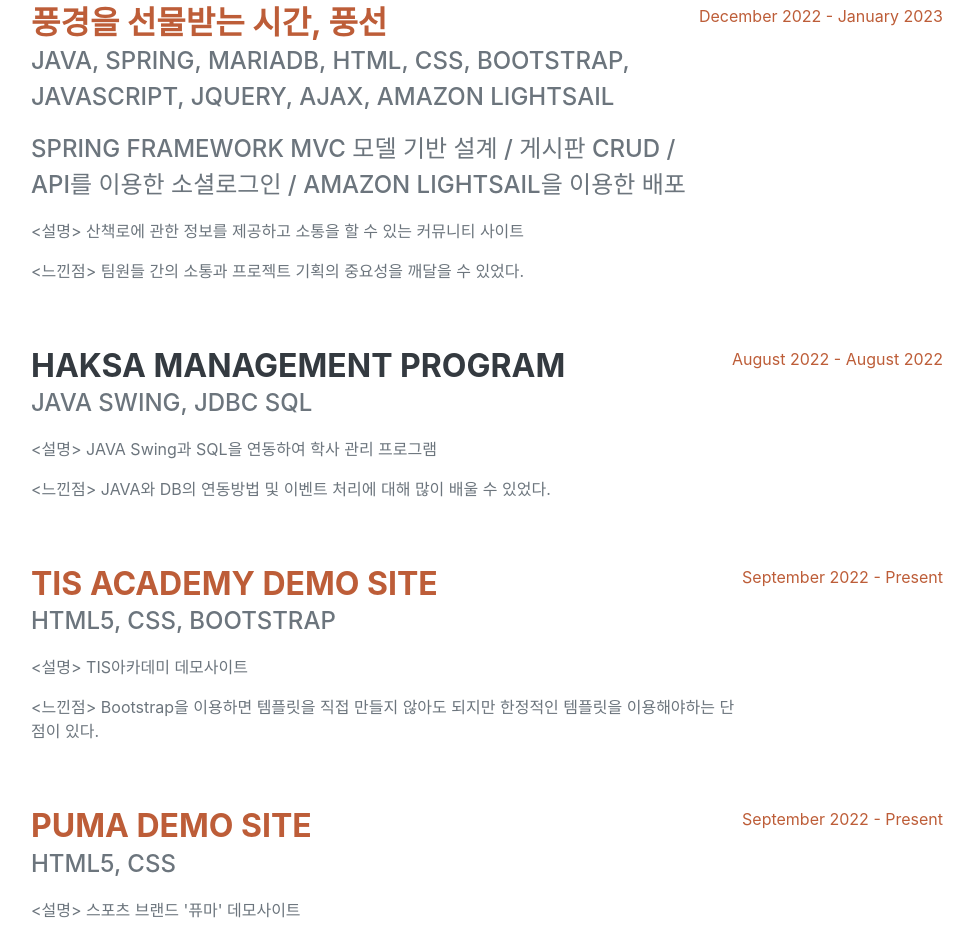
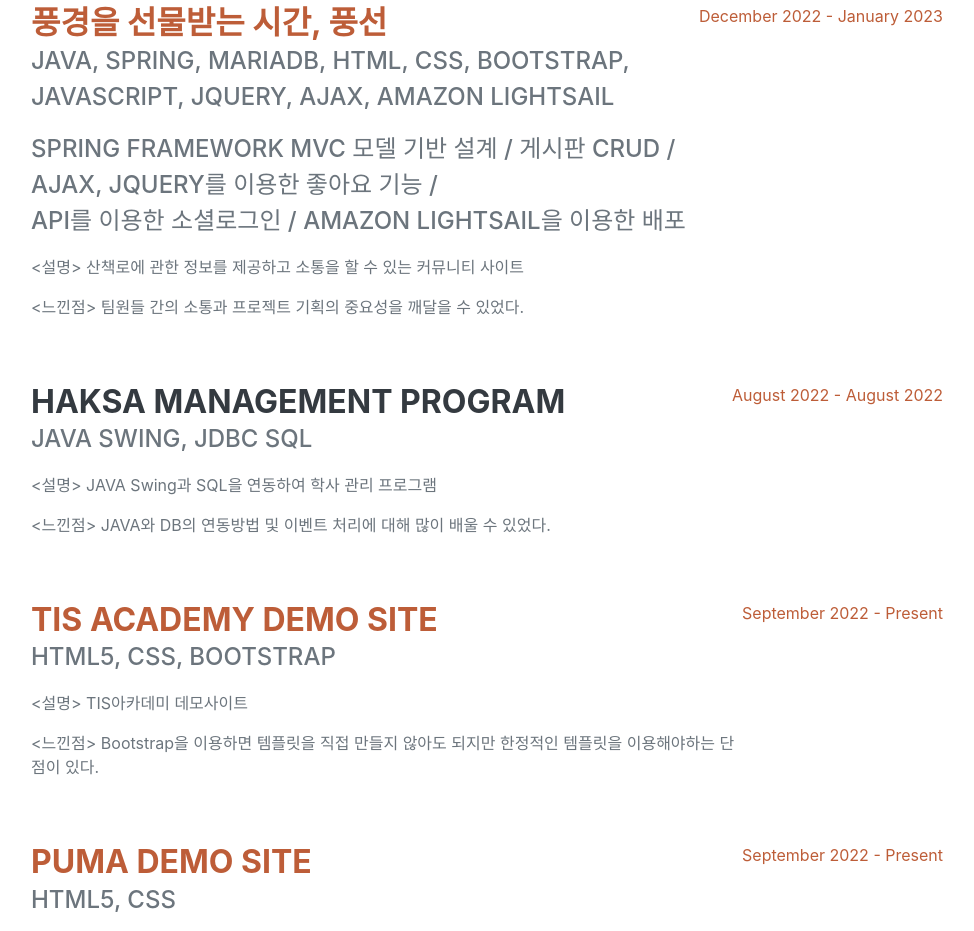
Before and after one commit to K-CHANHO/portfolio, a plain HTML site: page index.html in a window 1280 px wide. Shown: the part 992-1923 px from the top of the page, without its empty margins (289-1263 px from the left). Drawn offline with nearby package versions, Linux system fonts and the light colour scheme; a web font is replaced by a local one.

Commit message:
PORTFOLIO

```diff
--- a/index.html
+++ b/index.html
@@ -76,7 +76,8 @@
                         <div class="flex-grow-1">
                             <h3 class="mb-0"><a href="http://www.balloon.r-e.kr/" target="_blank">풍경을 선물받는 시간, 풍선</a></h3>
                             <div class="subheading mb-3">Java, Spring, MariaDB, HTML, CSS, BOOTSTRAP, JAVASCRIPT, JQUERY, AJAX, Amazon lightsail </div>
-                            <div class="subheading mb-3">Spring framework MVC 모델 기반 설계 / 게시판 CRUD / API를 이용한 소셜로그인 / AMAZON LIGHTSAIL을 이용한 배포 </div>
+                            <div class="subheading mb-3">Spring framework MVC 모델 기반 설계 / 게시판 CRUD / Ajax, JQuery를 이용한 좋아요 기능 /<br> API를 이용한 소셜로그인 / AMAZON LIGHTSAIL을 이용한 배포 </div>
+
                             <p><설명> 산책로에 관한 정보를 제공하고 소통을 할 수 있는 커뮤니티 사이트</p>
                             <p><느낀점> 팀원들 간의 소통과 프로젝트 기획의 중요성을 깨달을 수 있었다.</p>
                         </div>
```
